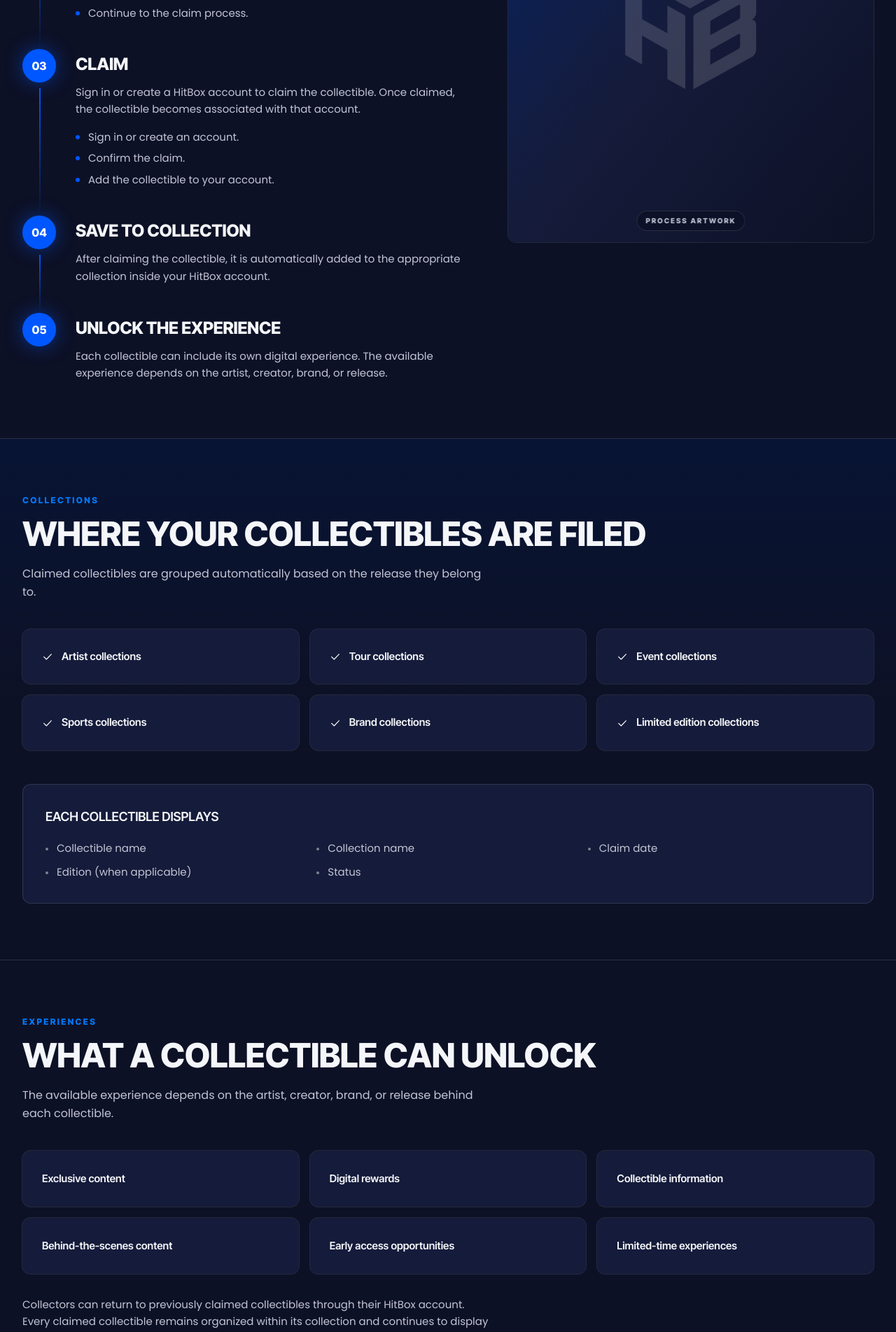
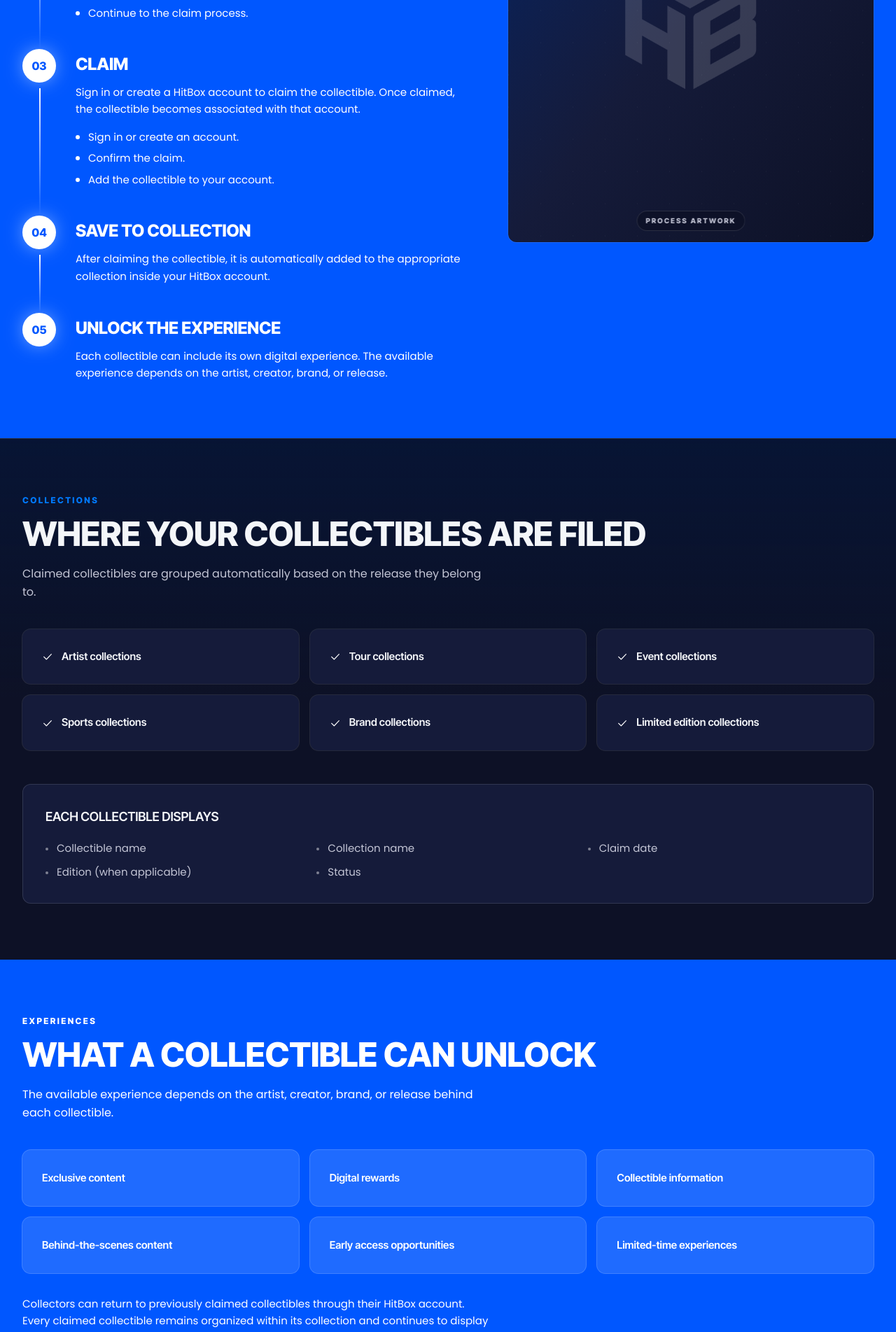
Before and after one commit to Hitbox-Co/hitbox-website, a Next.js app in the folder starter/: page /how-it-works in a window 1280 px wide. Shown: the part 820-2723 px from the top of the page at 70% size. Built offline with nearby package versions, Linux system fonts and the light colour scheme.

Commit message:
feat: enhance components with brand tone support and improve styling consistency

```diff
--- a/starter/src/app/for-artists/page.tsx
+++ b/starter/src/app/for-artists/page.tsx
@@ -23,6 +23,7 @@
     <>
       <PageHero
         align="center"
+        bordered={false}
         eyebrow="For artists & creators"
         title="Built for"
         highlight="Artists & Creators"
@@ -37,13 +38,14 @@
         <PosterFan items={artistMerch} priority />
       </Section>
 
-      <Section>
+      <Section tone="brand">
         <SectionHeading
           eyebrow="Why partner"
           title="Why partner with HitBox?"
           body="HitBox combines physical merchandise with digital experiences, allowing artists to build collectible campaigns around albums, tours, events, product launches, and future releases."
+          tone="onBrand"
         />
-        <FeatureGrid features={whyPartner} className="mt-12" />
+        <FeatureGrid features={whyPartner} tone="onBrand" className="mt-12" />
       </Section>
 
       <Section bordered tone="raised">
--- a/starter/src/app/for-collectors/page.tsx
+++ b/starter/src/app/for-collectors/page.tsx
@@ -24,13 +24,14 @@
         body="HitBox gives collectors a way to organize physical collectibles, access connected experiences, and build collections that continue growing over time."
       />
 
-      <Section>
+      <Section tone="brand">
         <SectionHeading
           eyebrow="Why join"
           title="Why join HitBox?"
           body="HitBox extends the value of physical collectibles by connecting them to a digital platform that allows collectors to organize, revisit, and interact with their collections."
+          tone="onBrand"
         />
-        <FeatureGrid features={whyJoin} className="mt-12" />
+        <FeatureGrid features={whyJoin} tone="onBrand" className="mt-12" />
       </Section>
 
       <Section bordered tone="raised">
--- a/starter/src/app/globals.css
+++ b/starter/src/app/globals.css
@@ -232,6 +232,7 @@
     top: 3.5rem;
     bottom: -2.5rem;
     width: 2px;
-    background: linear-gradient(to bottom, var(--color-brand), transparent);
+    /* Overridable so the connector can go white on a brand band. */
+    background: linear-gradient(to bottom, var(--step-line-color, var(--color-brand)), transparent);
   }
 }
--- a/starter/src/app/how-it-works/page.tsx
+++ b/starter/src/app/how-it-works/page.tsx
@@ -3,7 +3,6 @@
 import { PlaceholderMedia } from "@/components/brand/PlaceholderMedia";
 import { PageHero } from "@/components/layout/PageHero";
 import { CtaSection } from "@/components/sections/CtaSection";
-import { FaqPreview } from "@/components/sections/FaqPreview";
 import { StepFlow } from "@/components/sections/StepFlow";
 import { Card } from "@/components/ui/Card";
 import { Section } from "@/components/ui/Section";
@@ -13,7 +12,6 @@
   collectibleFields,
   collectionTypes,
   experienceTypes,
-  howItWorksFaq,
   lifecycleSteps,
 } from "@/data/how-it-works";
 
@@ -32,9 +30,9 @@
         body="Every HitBox collectible follows the same simple process. Once claimed, it becomes part of your HitBox account and can be revisited at any time."
       />
 
-      <Section>
+      <Section tone="brand">
         <div className="grid gap-14 lg:grid-cols-[1.1fr_0.9fr]">
-          <StepFlow steps={lifecycleSteps} />
+          <StepFlow steps={lifecycleSteps} tone="onBrand" />
 
           <div className="flex flex-col gap-6 lg:sticky lg:top-28 lg:self-start">
             <PlaceholderMedia label="Process artwork" ratio="portrait" />
@@ -73,29 +71,28 @@
       </Section>
 
       {/* Experiences */}
-      <Section bordered>
+      <Section tone="brand">
         <SectionHeading
           eyebrow="Experiences"
           title="What a collectible can unlock"
           body="The available experience depends on the artist, creator, brand, or release behind each collectible."
+          tone="onBrand"
         />
 
         <div className="mt-10 grid gap-4 sm:grid-cols-2 lg:grid-cols-3">
           {experienceTypes.map((type) => (
-            <Card key={type} className="py-5">
+            <Card key={type} tone="onBrand" className="py-5">
               <span className="font-display text-[15px] font-semibold">{type}</span>
             </Card>
           ))}
         </div>
 
-        <p className="mt-8 max-w-2xl text-[15px] leading-relaxed text-muted">
+        <p className="mt-8 max-w-2xl text-[15px] leading-relaxed text-white">
           Collectors can return to previously claimed collectibles through their HitBox account.
           Every claimed collectible remains organized within its collection and continues to display
           any available experiences associated with that release.
         </p>
       </Section>
-
-      <FaqPreview items={howItWorksFaq} />
 
       <CtaSection
         title="Ready when the first collectibles are"
--- a/starter/src/components/layout/PageHero.tsx
+++ b/starter/src/components/layout/PageHero.tsx
@@ -13,6 +13,9 @@
   children?: ReactNode;
   /** Shows the cube mark as a large watermark behind the copy. */
   watermark?: boolean;
+  /** Hairline rule along the bottom edge. Turn off when the section below
+   *  should read as part of the hero rather than a separate band. */
+  bordered?: boolean;
   align?: "left" | "center";
   className?: string;
 };
@@ -25,13 +28,15 @@
   body,
   children,
   watermark = true,
+  bordered = true,
   align = "left",
   className,
 }: PageHeroProps) {
   return (
     <section
       className={cn(
-        "iso-grid relative overflow-hidden border-b border-line bg-linear-to-b from-navy-deep to-transparent light:from-brand-pale pb-16 pt-36 sm:pb-20 sm:pt-44",
+        "iso-grid relative overflow-hidden bg-linear-to-b from-navy-deep to-transparent light:from-brand-pale pb-16 pt-36 sm:pb-20 sm:pt-44",
+        bordered && "border-b border-line",
         className,
       )}
     >
--- a/starter/src/components/sections/StepFlow.tsx
+++ b/starter/src/components/sections/StepFlow.tsx
@@ -7,10 +7,13 @@
   className?: string;
   /** `stacked` is the numbered vertical list; `chain` is the compact arrow flow. */
   variant?: "stacked" | "chain";
+  /** `onBrand` for a flow sitting on a brand-blue band. */
+  tone?: "theme" | "onBrand";
 };
 
 /** Sequential process display — the claim lifecycle and partnership process. */
-export function StepFlow({ steps, className, variant = "stacked" }: StepFlowProps) {
+export function StepFlow({ steps, className, variant = "stacked", tone = "theme" }: StepFlowProps) {
+  const onBrand = tone === "onBrand";
   if (variant === "chain") {
     return (
       <ol className={cn("flex flex-col items-stretch", className)}>
@@ -35,20 +38,32 @@
   }
 
   return (
-    <ol className={cn("flex flex-col gap-10", className)}>
+    <ol className={cn("flex flex-col gap-10", onBrand && "[--step-line-color:#fff]", className)}>
       {steps.map((step, index) => (
         <li
           key={step.title}
           className={cn("relative flex gap-5 sm:gap-7", index < steps.length - 1 && "step-line")}
         >
-          <span className="grid size-12 shrink-0 place-items-center rounded-full bg-brand font-display text-base font-extrabold text-white shadow-[0_0_30px_-6px_rgba(0,87,255,0.9)]">
+          <span
+            className={cn(
+              "grid size-12 shrink-0 place-items-center rounded-full font-display text-base font-extrabold",
+              onBrand
+                ? "bg-white text-brand shadow-[0_0_30px_-6px_rgba(255,255,255,0.75)]"
+                : "bg-brand text-white shadow-[0_0_30px_-6px_rgba(0,87,255,0.9)]",
+            )}
+          >
             {String(index + 1).padStart(2, "0")}
           </span>
 
           <div className="pt-1.5">
-            <h3 className="text-xl sm:text-2xl">{step.title}</h3>
+            <h3 className={cn("text-xl sm:text-2xl", onBrand && "text-white")}>{step.title}</h3>
             {step.body ? (
-              <p className="mt-3 max-w-2xl font-body text-[15px] leading-relaxed text-muted">
+              <p
+                className={cn(
+                  "mt-3 max-w-2xl font-body text-[15px] leading-relaxed",
+                  onBrand ? "text-white" : "text-muted",
+                )}
+              >
                 {step.body}
               </p>
             ) : null}
@@ -56,8 +71,20 @@
             {step.points?.length ? (
               <ul className="mt-4 flex flex-col gap-2">
                 {step.points.map((point) => (
-                  <li key={point} className="flex gap-3 font-body text-[15px] text-muted">
-                    <span aria-hidden className="mt-2 size-1.5 shrink-0 rounded-full bg-brand" />
+                  <li
+                    key={point}
+                    className={cn(
+                      "flex gap-3 font-body text-[15px]",
+                      onBrand ? "text-white" : "text-muted",
+                    )}
+                  >
+                    <span
+                      aria-hidden
+                      className={cn(
+                        "mt-2 size-1.5 shrink-0 rounded-full",
+                        onBrand ? "bg-white" : "bg-brand",
+                      )}
+                    />
                     {point}
                   </li>
                 ))}
--- a/starter/src/components/ui/Card.tsx
+++ b/starter/src/components/ui/Card.tsx
@@ -7,15 +7,22 @@
   className?: string;
   /** Lifts the card on hover — use for cards that link somewhere. */
   interactive?: boolean;
+  /** `onBrand` for cards sitting on a brand-blue band. */
+  tone?: "theme" | "onBrand";
 };
 
-export function Card({ children, className, interactive = false }: CardProps) {
+export function Card({ children, className, interactive = false, tone = "theme" }: CardProps) {
+  const onBrand = tone === "onBrand";
   return (
     <div
       className={cn(
-        "rounded-card bg-ink-soft p-6 ring-1 ring-fg/10 sm:p-7",
+        "rounded-card p-6 ring-1 sm:p-7",
+        onBrand ? "bg-white/12 text-white ring-white/25" : "bg-ink-soft ring-fg/10",
         interactive &&
-          "transition-all duration-300 hover:-translate-y-1.5 hover:ring-brand-bright/70",
+          cn(
+            "transition-all duration-300 hover:-translate-y-1.5",
+            onBrand ? "hover:ring-white" : "hover:ring-brand-bright/70",
+          ),
         className,
       )}
     >
```
